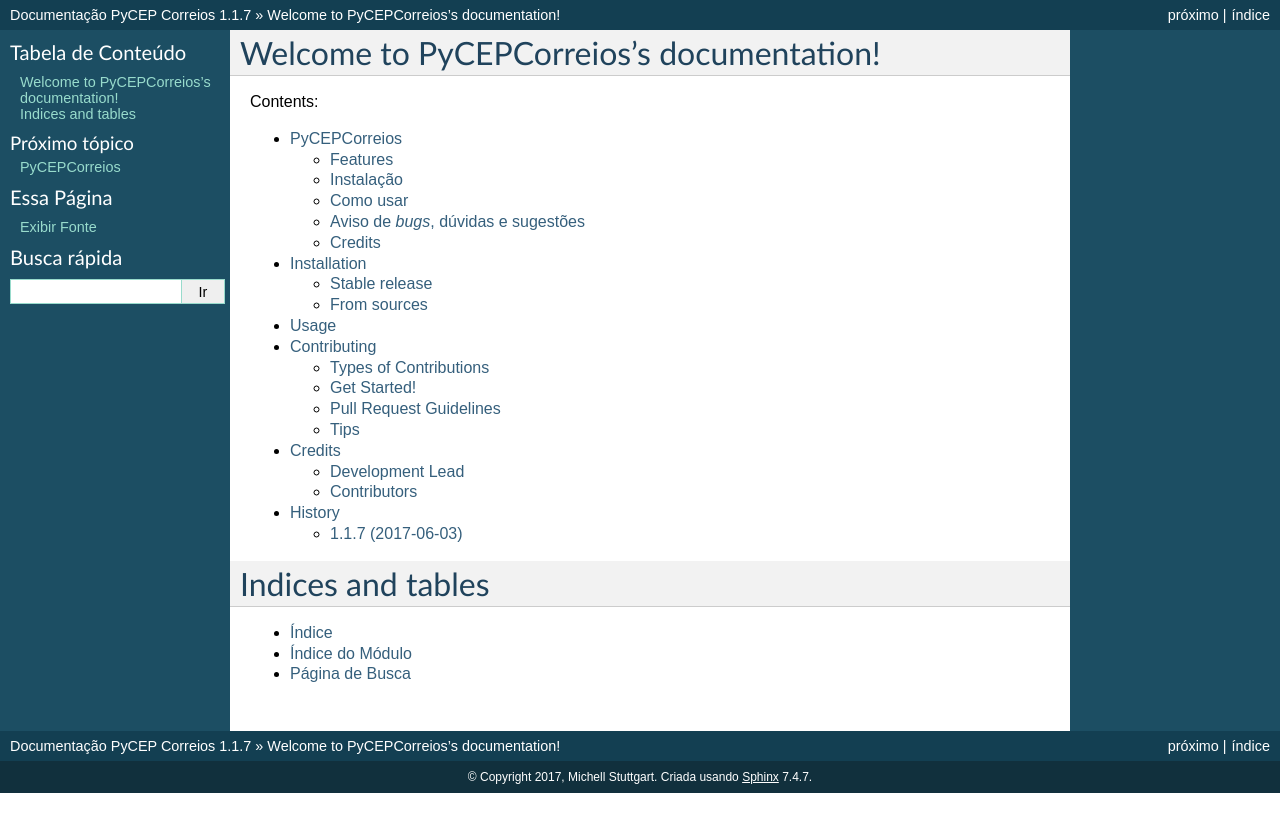
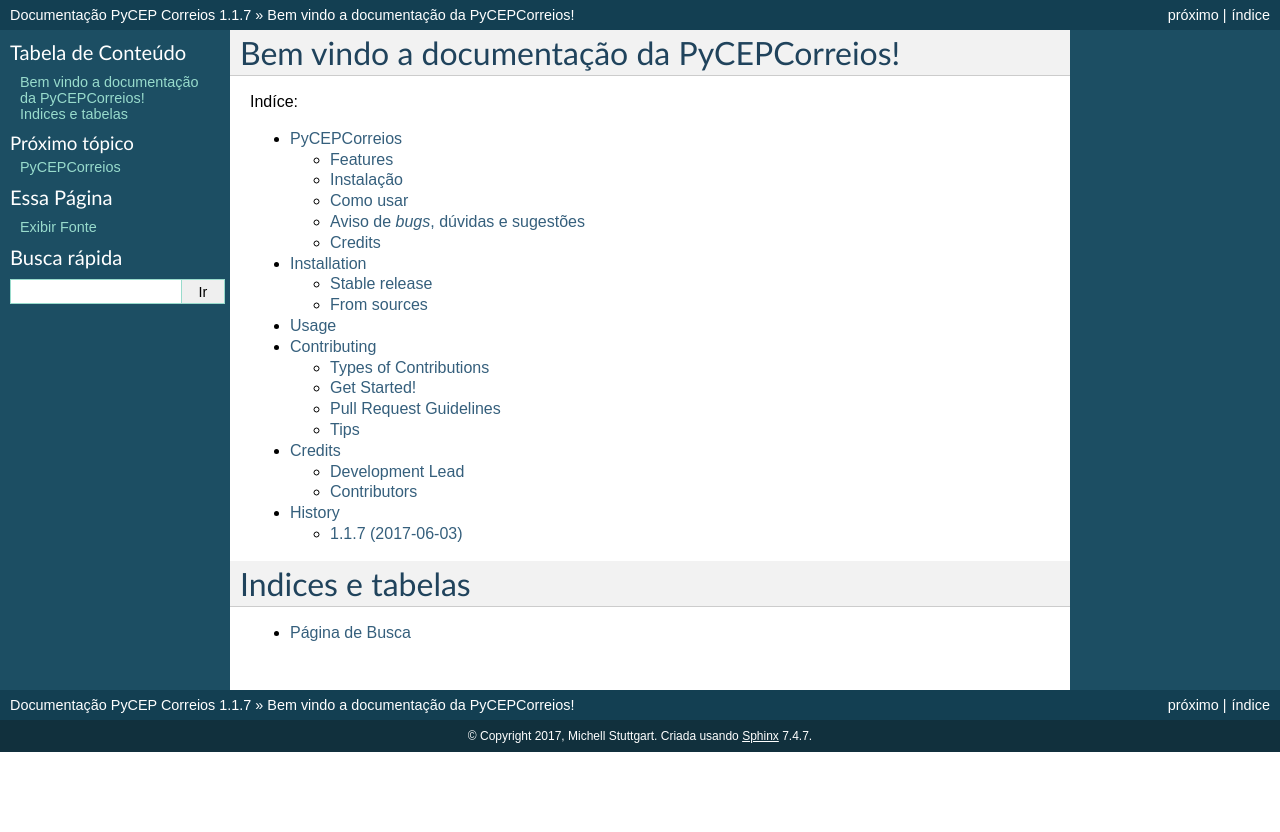
Before and after one commit to mstuttgart/brazilcep, a Sphinx documentation site: the page built from docs/index.rst, in a window 1280 px wide. Shown: the top 832 px of the page. Built offline with Sphinx 7.4.7, drawn with Linux system fonts in a browser that asks for light colours.

Commit message:
[FIX] Ajuste no arquivo index.rst da documentacao

```diff
--- a/docs/index.rst
+++ b/docs/index.rst
@@ -1,7 +1,7 @@
-Welcome to PyCEPCorreios's documentation!
-======================================
+Bem vindo a documentação da PyCEPCorreios!
+==========================================
 
-Contents:
+Indíce:
 
 .. toctree::
    :maxdepth: 2
@@ -13,9 +13,7 @@
    authors
    history
 
-Indices and tables
-==================
+Indices e tabelas
+=================
 
-* :ref:`genindex`
-* :ref:`modindex`
 * :ref:`search`
```
